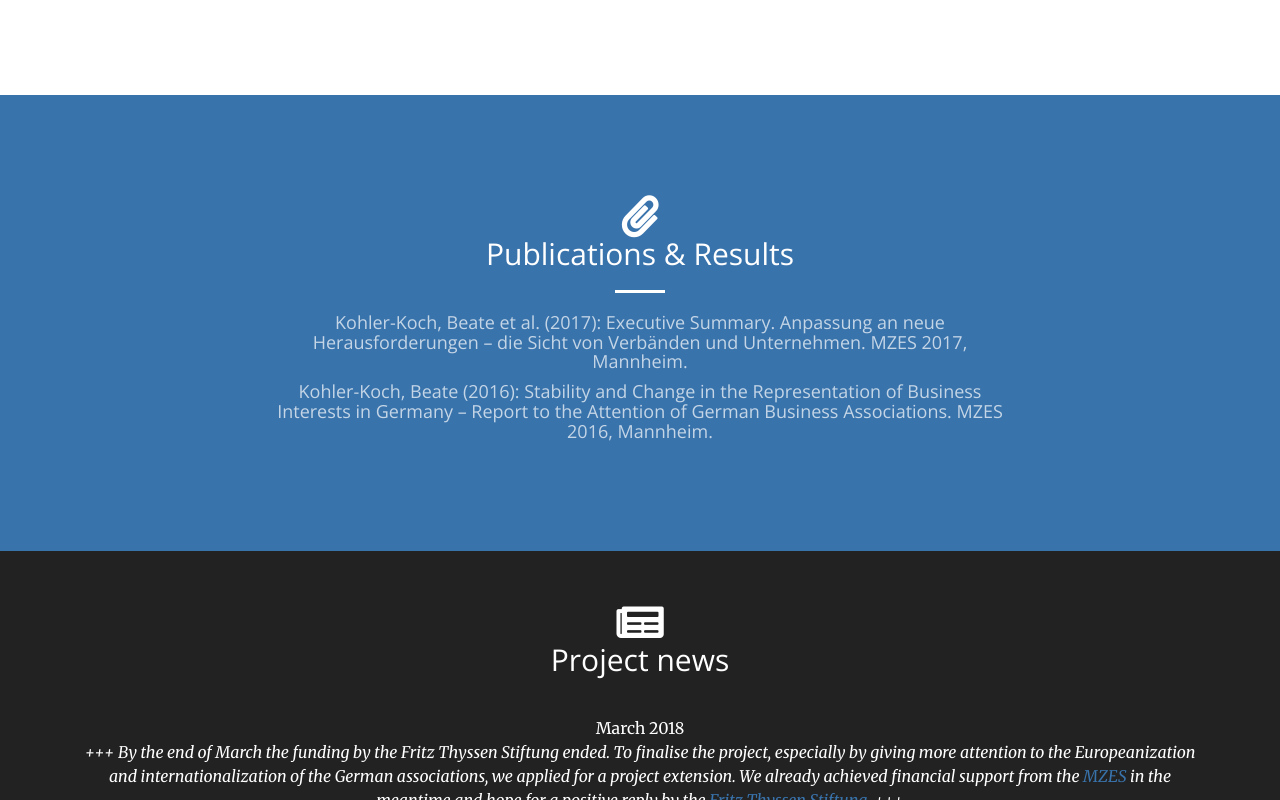
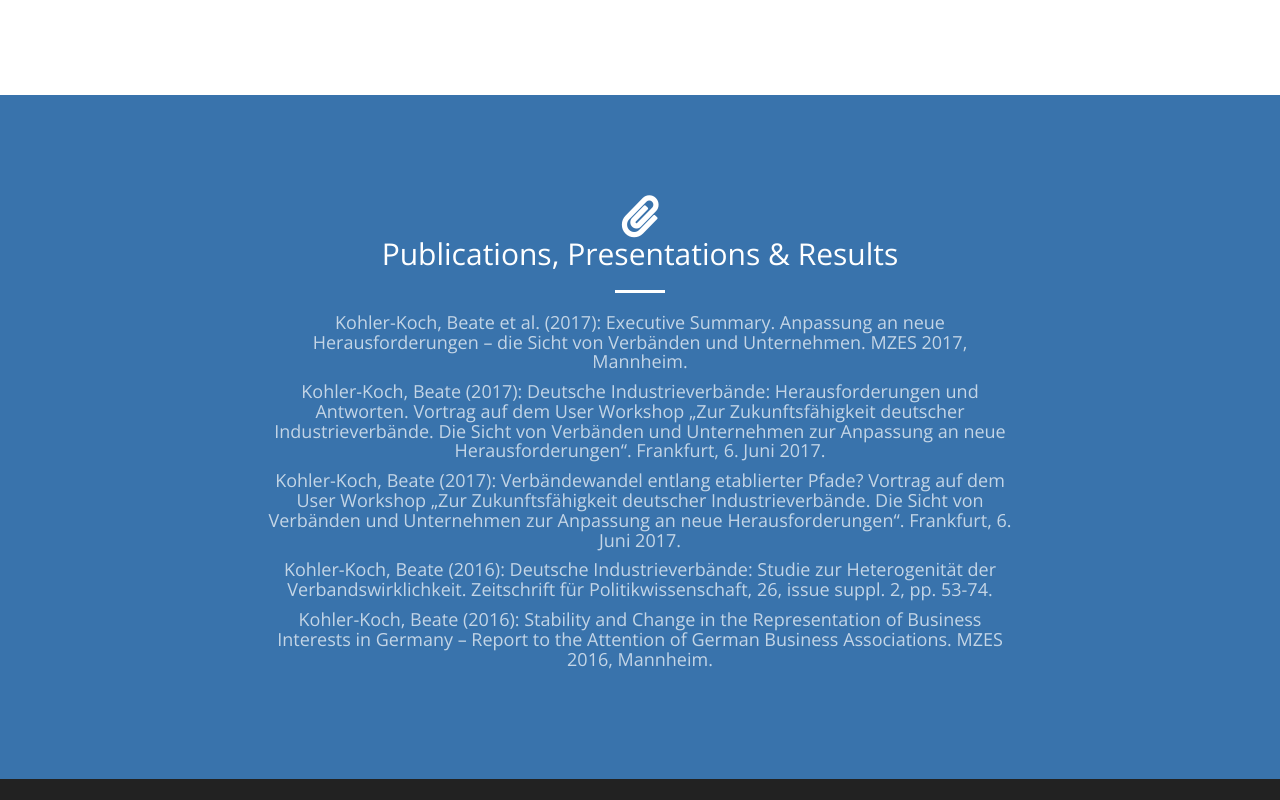
Before and after one commit to verbaendezukunft/verbaendezukunft.github.io, a plain HTML site: page index.html in a window 1280 px wide. Shown: the part 3563-4363 px from the top of the page. Drawn offline with nearby package versions, Linux system fonts and the light colour scheme.

Commit message:
Update_20180523

```diff
--- a/index.html
+++ b/index.html
@@ -262,9 +262,9 @@
                 <h4 class="text mutet">Survey analysis preparations: 100%</h4>
                 <h4 class="text mutet">Survey analysis: 95%</h4>
                 <h4 class="text mutet">Interview preparations: 95%</h4>
-                <h4 class="text mutet">Interviews: 62%</h4>
+                <h4 class="text mutet">Interviews: 86%</h4>
                 <h4 class="text mutet">Interview analysis: 33%</h4>
-                <h4 class="text mutet">Publications: 2</h4>
+                <h4 class="text mutet">Publications: 5</h4>
                 <h4 class="text mutet">Project time: 66%</h4>
             </div>
         </div>
@@ -338,12 +338,23 @@
         <div class="row">
             <div class="col-lg-8 col-lg-offset-2 text-center">
                 <i class="fa fa-paperclip wow bounceIn fa-3x fa-fw" data-wow-delay=".3s"></i>
-                <h2 class="section-heading">Publications & Results</h2>
+                <h2 class="section-heading">Publications, Presentations & Results</h2>
                 <hr class="light">
                 <h4><a href="pub/Executive Summary 2017.pdf" target="_blank" class="text-faded" >Kohler-Koch, Beate et al. (2017): Executive Summary. Anpassung an neue Herausforderungen – die Sicht von Verbänden und Unternehmen. MZES 2017, Mannheim.</a>
                 </a></h4>
+
+                <h4><a href="pub/BKK_part_1.pdf" target="_blank" class="text-faded" >Kohler-Koch, Beate (2017): Deutsche Industrieverbände: Herausforderungen und Antworten. Vortrag auf dem User Workshop „Zur Zukunftsfähigkeit deutscher Industrieverbände. Die Sicht von Verbänden und Unternehmen zur Anpassung an neue Herausforderungen“. Frankfurt, 6. Juni 2017.</a>
+                </a></h4>
+
+                <h4><a href="pub/BKK_part_2.pdf" target="_blank" class="text-faded" >Kohler-Koch, Beate (2017): Verbändewandel entlang etablierter Pfade? Vortrag auf dem User Workshop „Zur Zukunftsfähigkeit deutscher Industrieverbände. Die Sicht von Verbänden und Unternehmen zur Anpassung an neue Herausforderungen“. Frankfurt, 6. Juni 2017.</a>
+                </a></h4>
+
+                <h4><a href="http://link.springer.com/content/pdf/10.1007%2Fs41358-016-0042-3.pdf" target="_blank" class="text-faded" >Kohler-Koch, Beate (2016): Deutsche Industrieverbände: Studie zur Heterogenität der Verbandswirklichkeit. Zeitschrift für Politikwissenschaft, 26, issue suppl. 2, pp. 53-74.</a>
+                </a></h4>
+
                 <h4><a href="pub/Stability_Change.pdf" target="_blank" class="text-faded" >Kohler-Koch, Beate (2016): Stability and Change in the Representation of Business Interests in Germany – Report to the Attention of German Business Associations. MZES 2016, Mannheim.</a>
                 </a></h4>
+
             </div>
         </div>
     </div>
```
Also changed, not shown: 2 other files.
